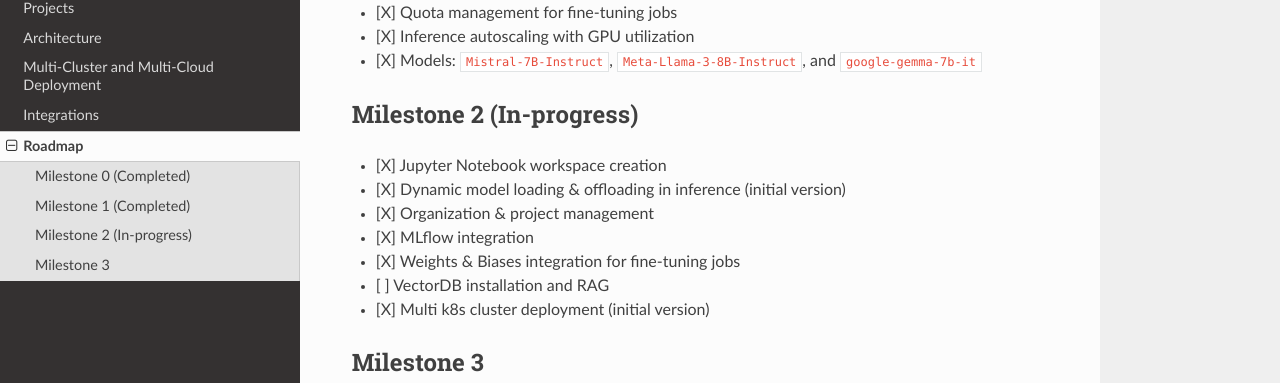
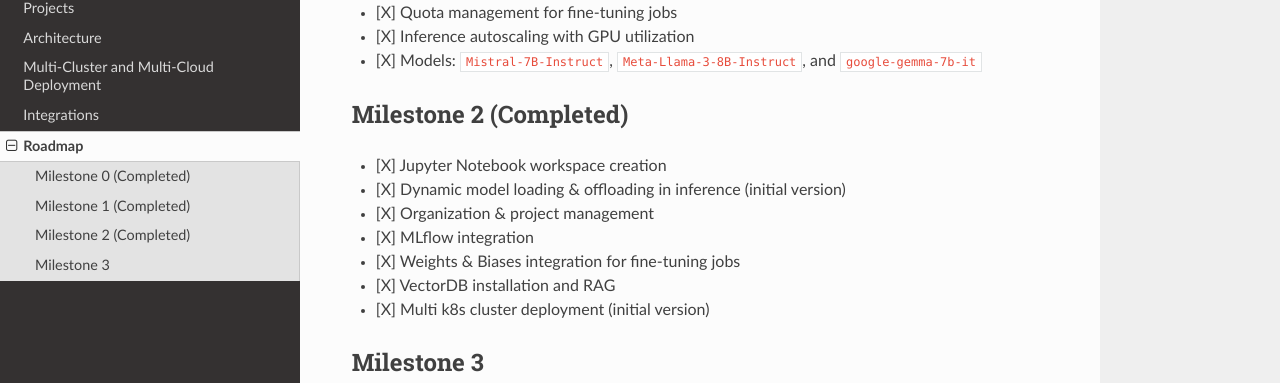
Before and after one commit to llm-operator/docs, a Sphinx documentation site: the page built from docs/source/roadmap.rst, in a window 1280 px wide and 1247 px high. Shown: the part 392-775 px from the top of the window. Built offline with Sphinx 7.4.7 and the Read the Docs theme 2.0.0, drawn with Linux system fonts in a browser that asks for light colours.

Commit message:
Mark Milestone 2 completed (#80)
We need to update the documentation for RAG, but marking the milestone 2 completed!

```diff
--- a/docs/source/roadmap.rst
+++ b/docs/source/roadmap.rst
@@ -15,7 +15,7 @@ Milestone 1 (Completed)
 - [X] Inference autoscaling with GPU utilization
 - [X] Models: ``Mistral-7B-Instruct``, ``Meta-Llama-3-8B-Instruct``, and ``google-gemma-7b-it``
 
-Milestone 2 (In-progress)
+Milestone 2 (Completed)
 -------------------------
 
 - [X] Jupyter Notebook workspace creation
@@ -23,7 +23,7 @@ Milestone 2 (In-progress)
 - [X] Organization & project management
 - [X] MLflow integration
 - [X] Weights & Biases integration for fine-tuning jobs
-- [ ] VectorDB installation and RAG
+- [X] VectorDB installation and RAG
 - [X] Multi k8s cluster deployment (initial version)
 
 Milestone 3
```
